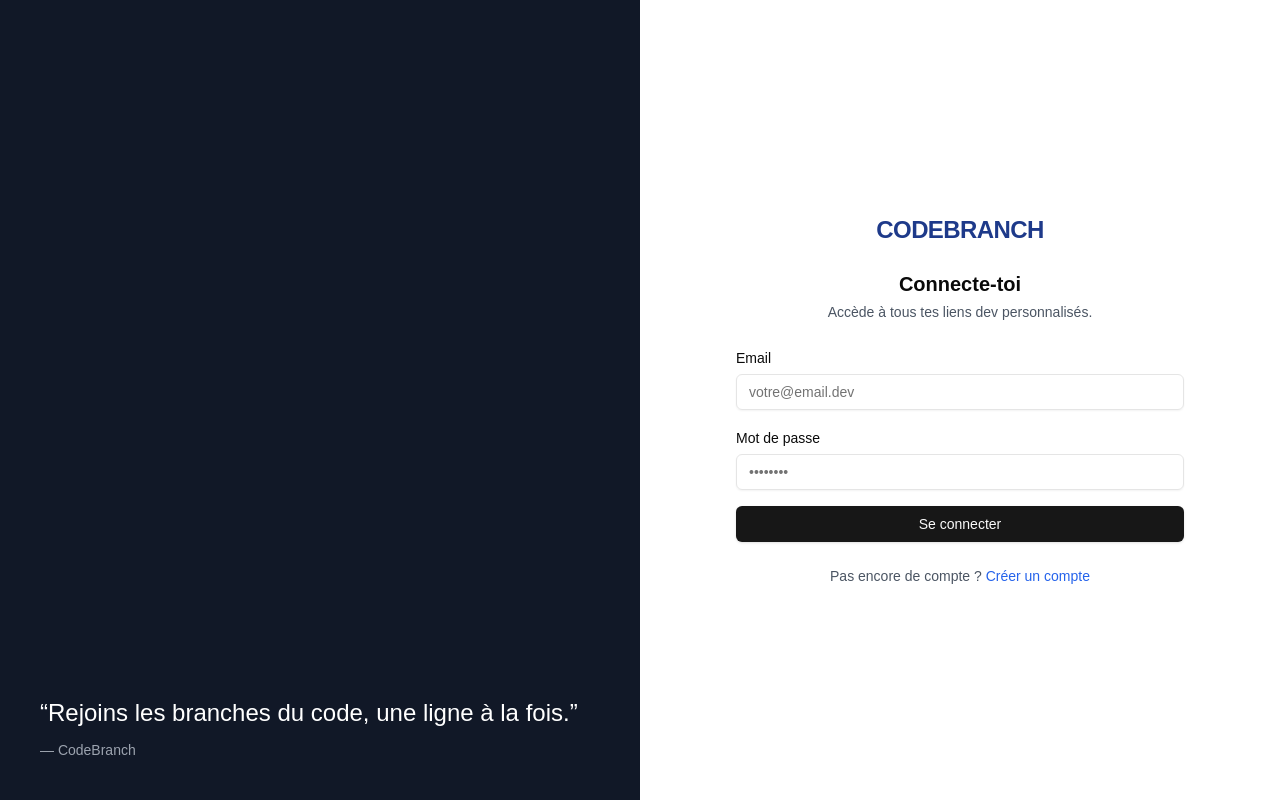
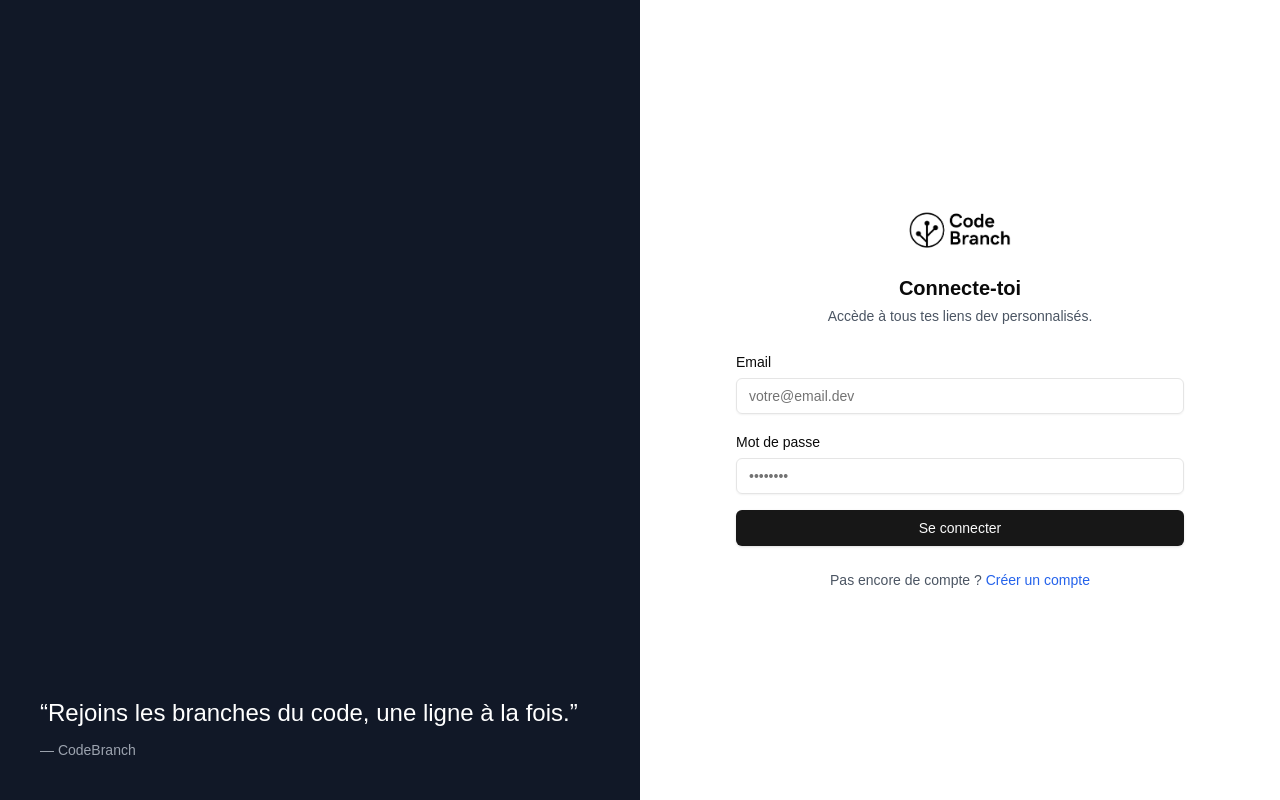
Before and after one commit to lazarefortune/codebranch-frontend, a React (Vite) app: page /connexion in a window 1280 px wide. Built offline with nearby package versions, Linux system fonts and the light colour scheme; no server answers; a web font is replaced by a local one.

Commit message:
chore: add logo in login and register page

```diff
--- a/src/components/Layout.tsx
+++ b/src/components/Layout.tsx
@@ -5,7 +5,7 @@ const Layout = () => {
     return (
         <div className="min-h-screen bg-gray-50 text-gray-900">
             <Header />
-            <main className="container pt-4 pb-10">
+            <main className="container">
                 <Outlet />
             </main>
             <footer className="py-6 text-center text-sm text-gray-400">
--- a/src/pages/Login.tsx
+++ b/src/pages/Login.tsx
@@ -4,6 +4,7 @@ import { login } from "@/api/auth";
 import { Input } from "@/components/ui/input";
 import { Label } from "@/components/ui/label";
 import { Button } from "@/components/ui/button";
+import {Logo} from "@/components/Logo";
 
 const Login = () => {
     const navigate = useNavigate();
@@ -40,12 +41,11 @@ const Login = () => {
 
             <div className="flex items-center justify-center p-6 lg:p-16 bg-white">
                 <div className="w-full max-w-md space-y-6">
-                    <Link
-                        to="/"
-                        className="text-center block text-2xl font-bold tracking-tight text-blue-900"
-                    >
-                        CODEBRANCH
-                    </Link>
+                    <div className="w-full flex justify-center items-center">
+                        <Link to="/" className="flex items-center space-x-2">
+                            <Logo />
+                        </Link>
+                    </div>
 
                     <div className="text-center space-y-1">
                         <h1 className="text-xl font-semibold">Connecte-toi</h1>
--- a/src/pages/Register.tsx
+++ b/src/pages/Register.tsx
@@ -4,6 +4,7 @@ import { register } from "@/api/auth"; // 👈 import API
 import { Input } from "@/components/ui/input";
 import { Label } from "@/components/ui/label";
 import { Button } from "@/components/ui/button";
+import {Logo} from "@/components/Logo";
 
 const Register = () => {
     const navigate = useNavigate();
@@ -44,12 +45,13 @@ const Register = () => {
             {/* Droite */}
             <div className="flex items-center justify-center p-6 lg:p-16 bg-white">
                 <div className="w-full max-w-md space-y-6">
-                    <Link to="/" className="text-center block text-2xl font-bold tracking-tight text-blue-900">
-                        CODEBRANCH
-                    </Link>
+                    <div className="w-full flex justify-center items-center">
+                        <Link to="/" className="flex items-center space-x-2">
+                            <Logo />
+                        </Link>
+                    </div>
 
                     <div className="text-center space-y-1">
-                        <h1 className="text-xl font-semibold">Crée ton compte</h1>
                         <p className="text-gray-600 text-sm">
                             Centralise tous tes liens dev en un seul endroit.
                         </p>
```
